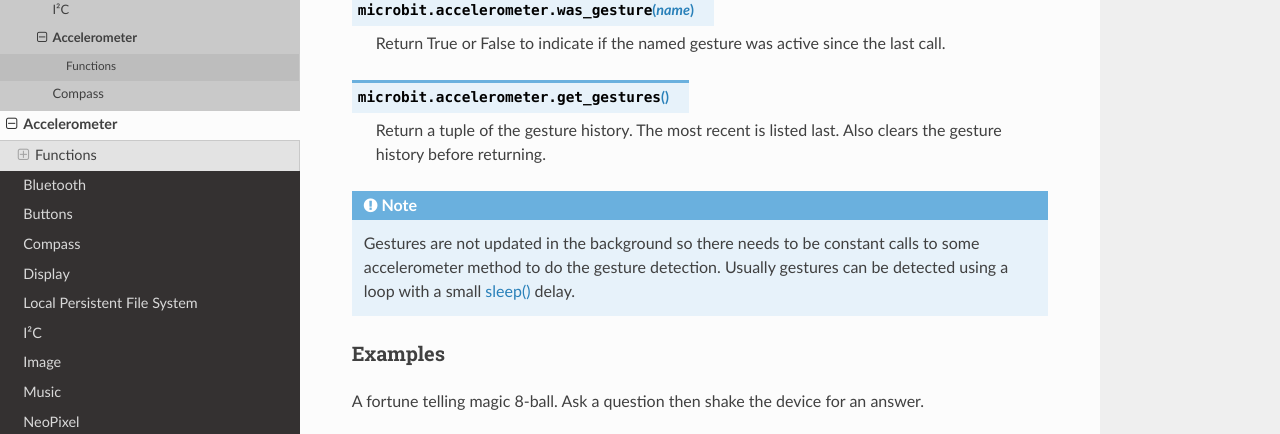
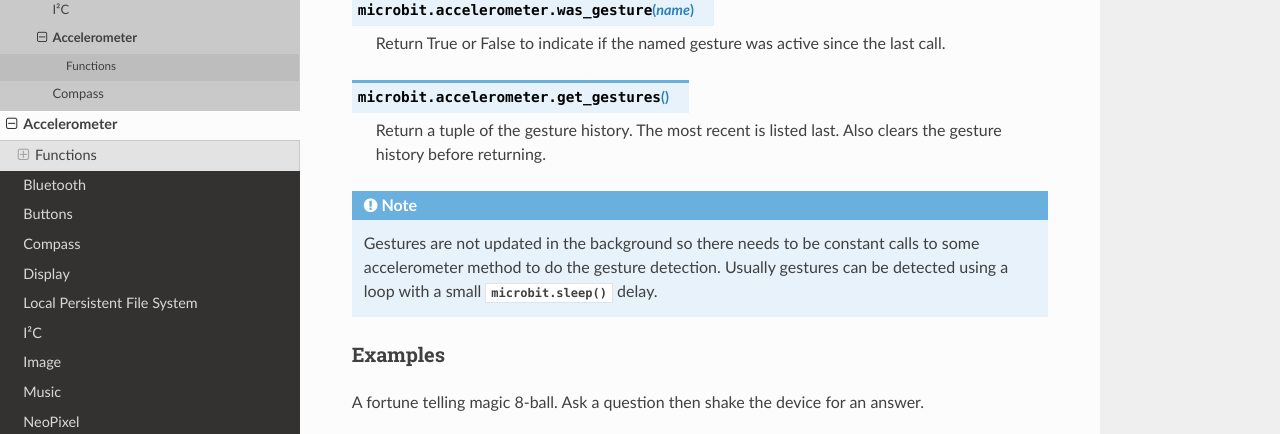
Before and after one commit to bbcmicrobit/micropython, a Sphinx documentation site: the page built from docs/accelerometer.rst, in a window 1280 px wide and 900 px high, scrolled down 1093 px, cut to the strip 0-434 px from the top of the window. Built offline with Sphinx 7.4.7 and the Read the Docs theme 2.0.0, drawn with Linux system fonts in a browser that asks for light colours.

Commit message:
Update accelerometer.rst
Updated to not exceed 80 characters per line, and used correct reference for microbit.sleep() function

```diff
--- a/docs/accelerometer.rst
+++ b/docs/accelerometer.rst
@@ -61,7 +61,9 @@
 
 .. note::
 
-    Gestures are not updated in the background so there needs to be constant calls to some accelerometer method to do the gesture detection. Usually gestures can be detected using a loop with a small `sleep() <https://microbit-micropython.readthedocs.io/en/latest/microbit.html?highlight=sleep>`_ delay.
+    Gestures are not updated in the background so there needs to be constant
+    calls to some accelerometer method to do the gesture detection. Usually
+    gestures can be detected using a loop with a small :func:`microbit.sleep` delay.
 
 Examples
 --------
```
